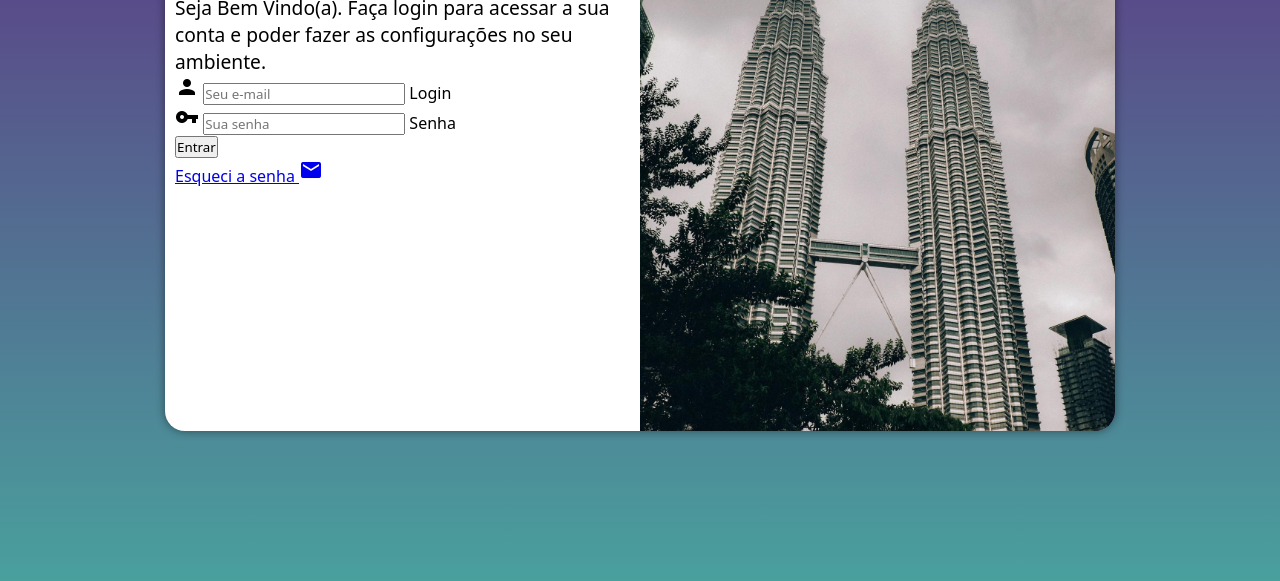
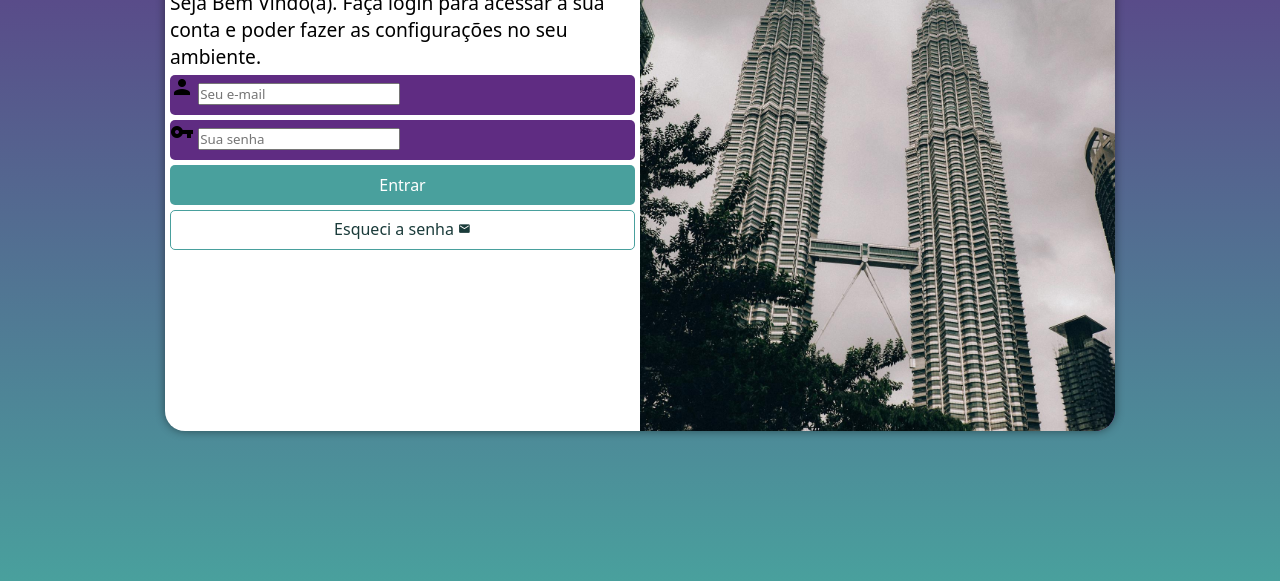
Before and after one commit to Ryanrdgz/projeto-login, a plain HTML site: page index.html in a window 1280 px wide. Shown: the part 219-800 px from the top of the page. Drawn offline with Linux system fonts and the light colour scheme.

Commit message:
atualizando

```diff
--- a/estilos/style.css
+++ b/estilos/style.css
@@ -52,7 +52,7 @@ section#login div#imagem {
 
 section#login div#formulario {
     display: block;
-    padding: 10px;
+    padding: 5px;
 
 }
 
@@ -64,3 +64,54 @@ div#formulario h1 {
 div#formulario p {
     font-size: 0.8em;
 }
+
+form div.campo {
+    background-color: #5f2c82;
+    display: block;
+    height: 40px;
+    border-radius: 5px;
+    margin: 5px 0px;
+}
+
+div.campo label {
+    display: none;
+}
+
+form input[type=submit] {
+    display: block;
+    font-size: 1em;
+    width: 100%;
+    height: 40px;
+    background-color: #49a09d;
+    color: white;
+    border: none;
+    border-radius: 5px;
+    cursor: pointer;
+}
+
+form input[type=submit]:hover {
+    background-color: #1a3b3a;
+}
+
+form a.botao {
+    display: block;
+    text-align: center;
+    font-size: 1em;
+    width: 100%;
+    height: 40px;
+    background-color: white;
+    color:#1a3b3a;
+    padding-top: 7px;
+    margin-top: 5px;
+    border: 1px solid #49a09d;
+    border-radius: 5px;
+    text-decoration: none;
+}
+
+form a.botao:hover {
+    background-color: #68e6e1;;
+}
+
+form a.botao i {
+    font-size: 0.8em;
+}
--- a/index.html
+++ b/index.html
@@ -18,18 +18,19 @@
                 <h1>Login</h1>
                 <p>Seja Bem Vindo(a). Faça login para acessar a sua conta e poder fazer as configurações no seu ambiente.</p>
                 <form action="login.php" method="post" autocomplete="on">
-                    <div clas="campo">
+                    <div class="campo">
                         <i class="material-icons">person</i>
                         <input type="email" name="login" id="ilogin" placeholder="Seu e-mail" autocomplete="email" required max-lenght="30">
                         <label for="ilogin">Login</label>
                     </div>
                     <div class="campo">
                         <i class="material-icons">vpn_key</i>
-                        <input type="password" name="senha" id="isenha" placeholder="Sua senha" autocomplete="current-password" required maxlength="15" minlength="5">
+                        <input type="password" name="senha" id="isenha"
+                        placeholder="Sua senha" autocomplete="current-password" required minlength="5">
                         <label for="isenha">Senha</label>
                     </div>
-                    <input type="submit" value="Entrar"> <br>
-                    <a href="esqueci.html">
+                    <input type="submit" value="Entrar">
+                    <a href="esqueci.html" class="botao">
                         Esqueci a senha <i class="material-icons">mail</i>
                     </a>
                 </form>
```
